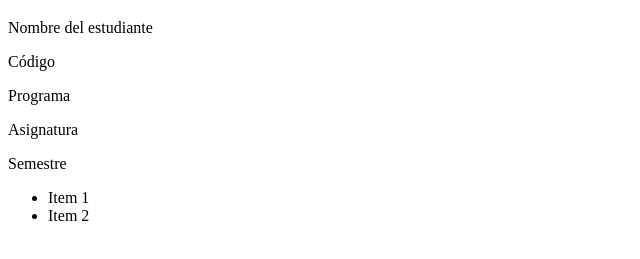
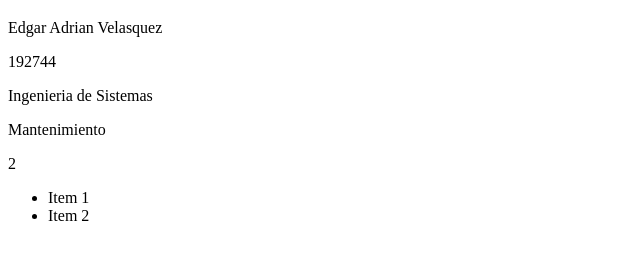
Before and after one commit to Adrian27100/Repositorio_Parcial_B, a plain HTML site: page index.html in a window 1280 px wide. Shown: the part 61-320 px from the top of the page, without its empty margins (0-640 px from the left). Drawn offline with Linux system fonts and the light colour scheme.

Commit message:
Index Actualizado

```diff
--- a/index.html
+++ b/index.html
@@ -7,11 +7,11 @@
 
 <h1>Primer Parcial B</h1>
 
-<p>Nombre del estudiante</p>
-<p>Código</p>
-<p>Programa</p>
-<p>Asignatura</p>
-<p>Semestre</p>
+<p>Edgar Adrian Velasquez</p>
+<p>192744</p>
+<p>Ingenieria de Sistemas</p>
+<p>Mantenimiento</p>
+<p>2</p>
 
 <ul>
     <li>Item 1</li>
```
